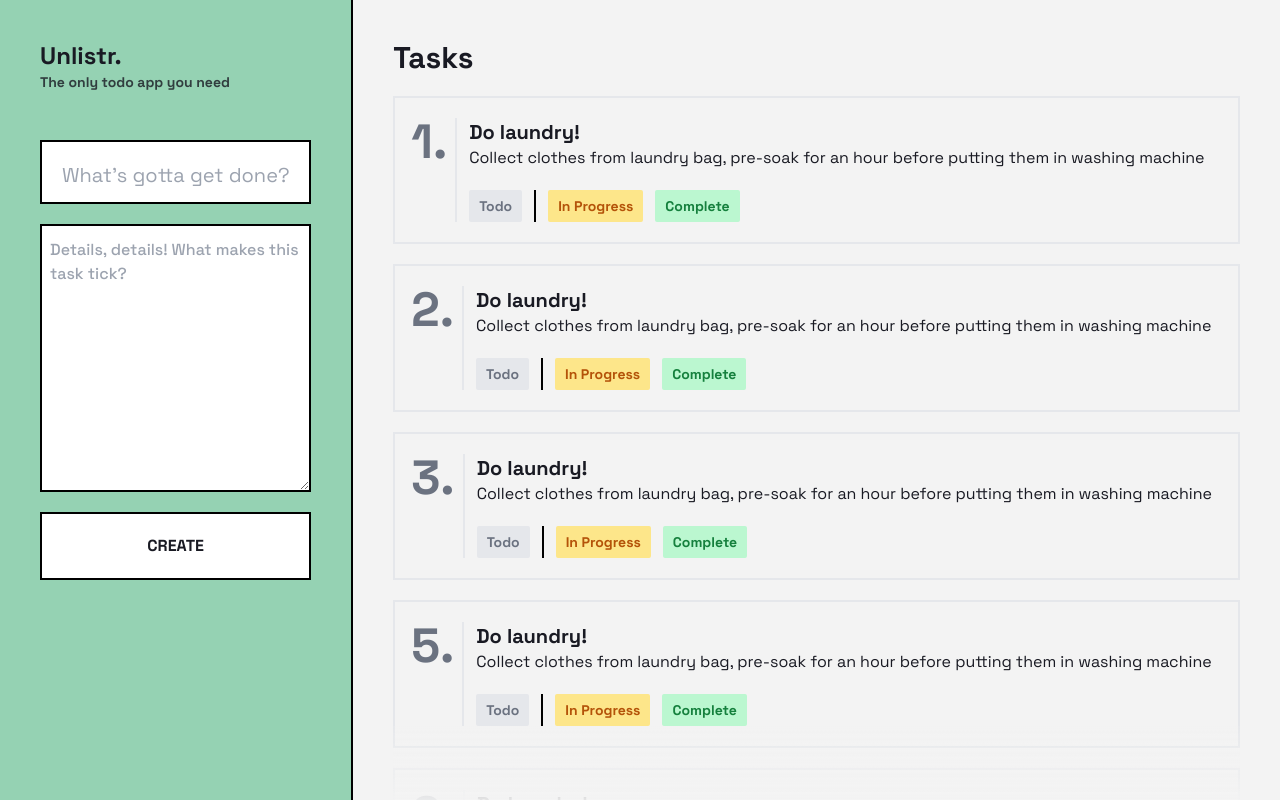
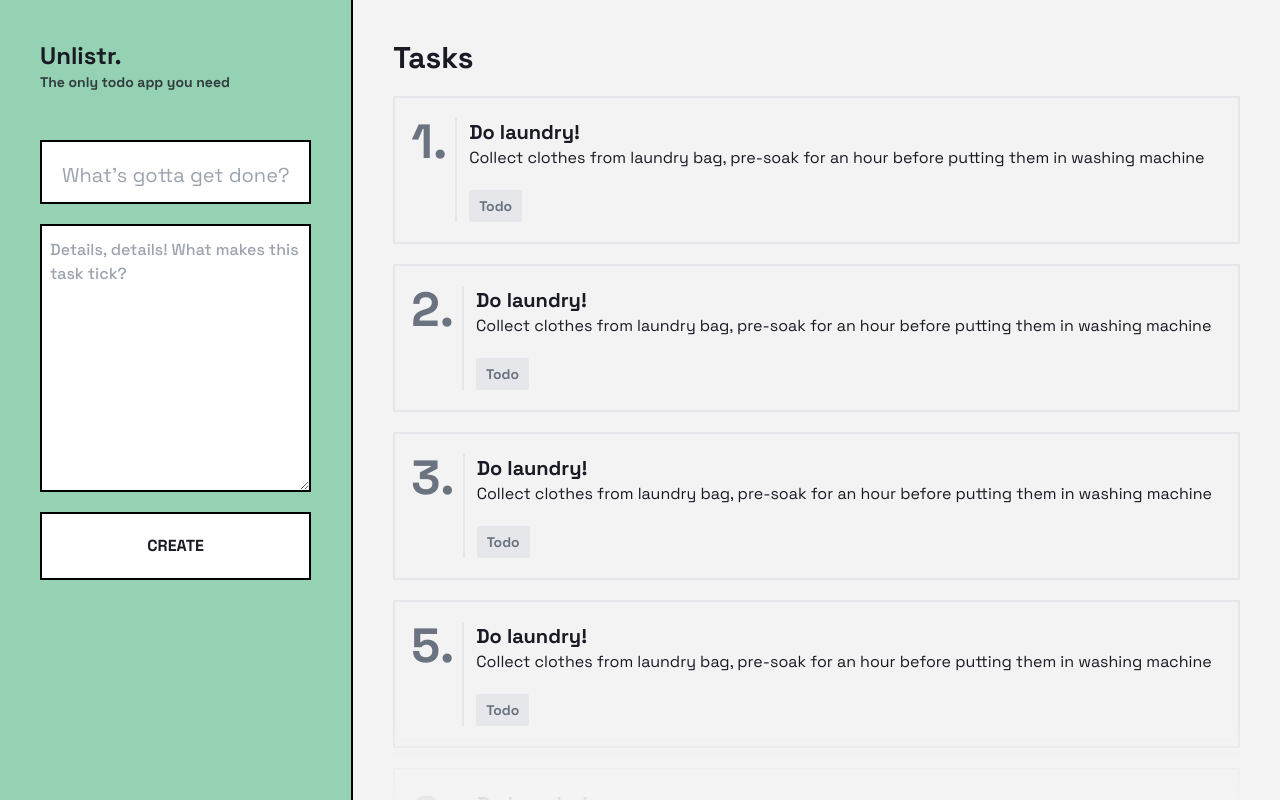
Before and after one commit to iSanjayAchar/unlistr, a React (Create React App) app in the folder client/: page / in a window 1280 px wide. Built offline with nearby package versions, Linux system fonts and the light colour scheme.

Commit message:
adding animation

```diff
--- a/client/package.json
+++ b/client/package.json
@@ -6,6 +6,7 @@
     "@testing-library/jest-dom": "^5.17.0",
     "@testing-library/react": "^13.4.0",
     "@testing-library/user-event": "^13.5.0",
+    "animate.css": "^4.1.1",
     "react": "^18.3.1",
     "react-dom": "^18.3.1",
     "react-scripts": "5.0.1",
--- a/client/src/components/Task.jsx
+++ b/client/src/components/Task.jsx
@@ -1,8 +1,10 @@
 import React from "react";
 
 function Task({ i }) {
+    const [isActive, setIsActive] = React.useState(false);
+
     return (
-        <div className="flex gap-3 cursor-pointer px-2 py-5 border-2 border-gray-200 hover:border-black transition ease-linear" key={i}>
+        <div className="flex gap-3 cursor-pointer px-2 py-5 border-2 border-gray-200 hover:border-black transition ease-linear" key={i} onMouseEnter={() => setIsActive(true)} onMouseLeave={() => setIsActive(false)}>
             <div className="border-r-2 border-r-gray-200 px-2">
                 <h1 className="text-5xl text-center font-bold text-gray-500">
                     {i}.
@@ -18,13 +20,19 @@ function Task({ i }) {
                     <div className="bg-gray-200 px-2 py-1 border-2 text-sm rounded-sm font-bold border-gray-200 text-gray-500 hover:first-letter:border-gray-500 hover:border-gray-300 hover:text-black transition-all ease-linear">
                         Todo
                     </div>
-                    <div className="border-r-2 border-r-black"></div>
-                    <div className="bg-amber-200 px-2 py-1 border-2 text-sm rounded-sm font-bold border-amber-200 text-amber-700 hover:first-letter:border-amber-500 hover:border-amber-300 hover:text-amber-900 transition-all ease-linear">
-                        In Progress
-                    </div>
-                    <div className="bg-green-200 px-2 py-1 border-2 text-sm rounded-sm font-bold border-green-200 text-green-700 hover:first-letter:border-green-500 hover:border-green-300 hover:text-green-900 transition-all ease-linear">
-                        Complete
-                    </div>
+                    {
+                        isActive && (
+                            <>
+                                <div className="border-r-2 border-r-black animate__animated animate__backInLeft animate__faster"></div>
+                                <div className="bg-amber-200 px-2 py-1 border-2 text-sm rounded-sm font-bold border-amber-200 text-amber-700 hover:first-letter:border-amber-500 hover:border-amber-300 hover:text-amber-900 transition-all ease-linear animate__animated animate__backInLeft animate__fast">
+                                    In Progress
+                                </div>
+                                <div className="bg-green-200 px-2 py-1 border-2 text-sm rounded-sm font-bold border-green-200 text-green-700 hover:first-letter:border-green-500 hover:border-green-300 hover:text-green-900 transition-all ease-linear animate__animated animate__backInLeft animate__fast">
+                                    Complete
+                                </div>
+                            </>
+                        )
+                    }
                 </div>
             </div>
         </div>
--- a/client/src/index.scss
+++ b/client/src/index.scss
@@ -1,4 +1,5 @@
 @import url('https://fonts.googleapis.com/css2?family=Space+Grotesk:wght@300..700&display=swap');
+@import "animate.css";
 
 @tailwind base;
 @tailwind components;
```
Also changed, not shown: 1 other file (tests, documents, lock files or other folders).
